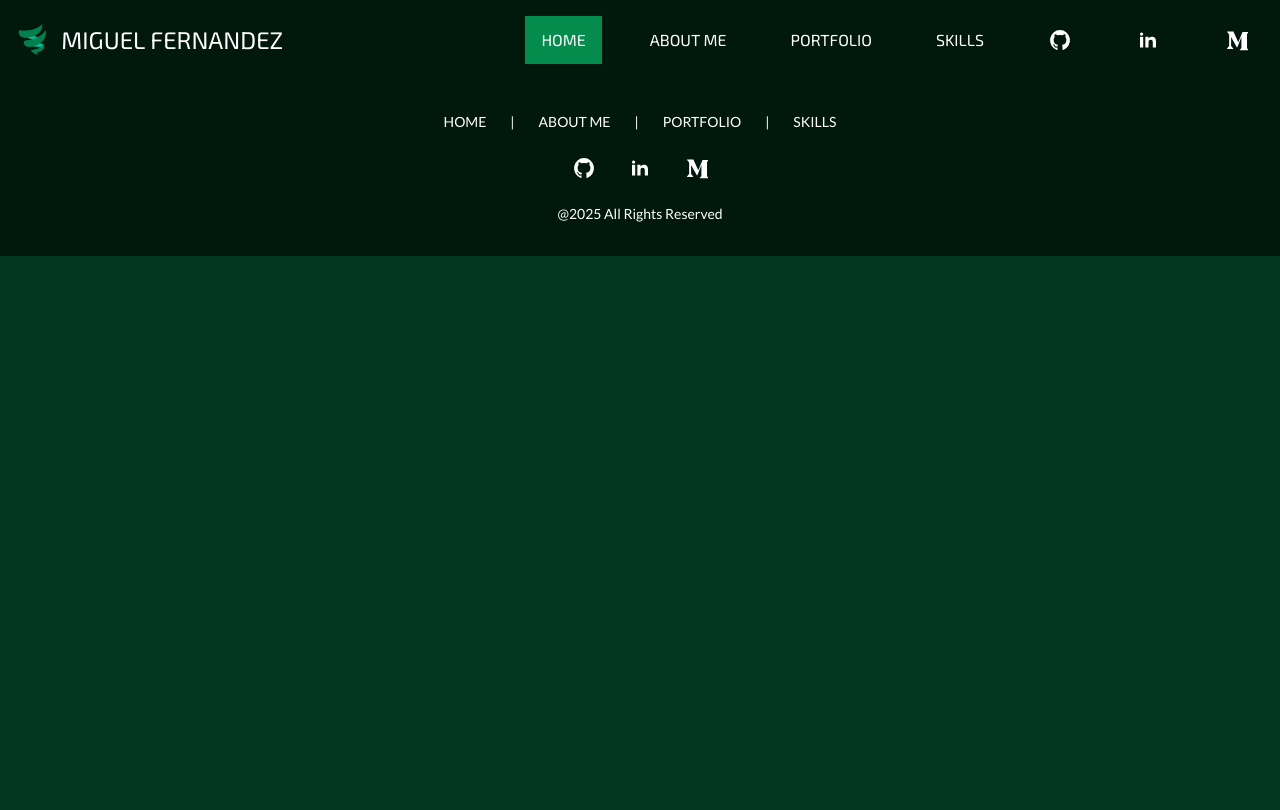
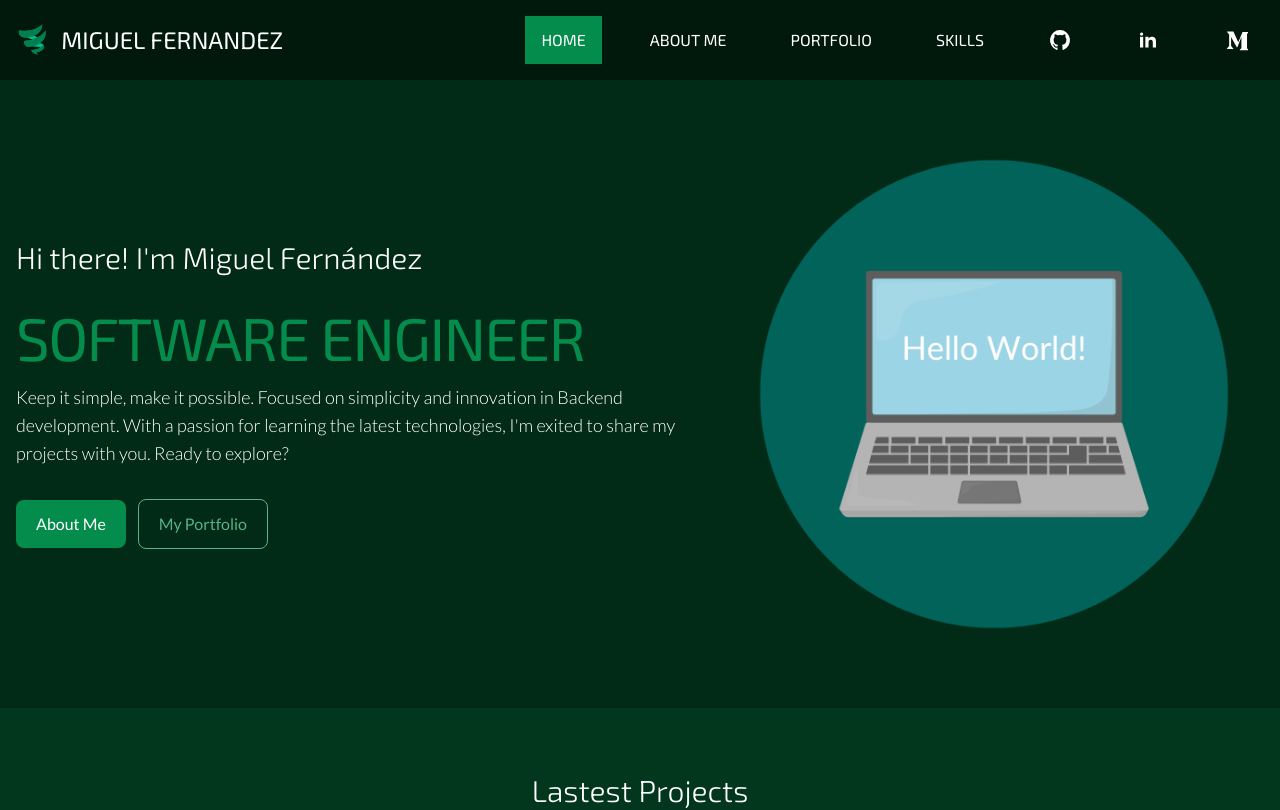
Before and after one commit to RazFernandez/Official_portfolio_web, a React (Vite) app: page / in a window 1280 px wide. Shown: the top 810 px of the page. Built offline with nearby package versions, Linux system fonts and the light colour scheme.

Commit message:
Now home pag is the root page
Alse the location of root component for loading the content of the pages was changedto the main src folder for better seeking

```diff
--- a/src/App.jsx
+++ b/src/App.jsx
@@ -3,7 +3,7 @@ import Navbar from './components/layout/Navbar'
 import Footer from './components/layout/Footer'
 import HeroSection from './Pages/Home/heroSection'
 import LastestProjectsSection from './Pages/Home/lastestProjectsSection'
-import Root from './components/root'
+import Root from './root'
 import Home from './Pages/Home/Home'
 import About from './Pages/AboutMe/About'
 import Portfolio from './Pages/Portfolio/Portfolio'
@@ -16,7 +16,7 @@ import Skills from './Pages/Skills/Skills'
 //Fix nested main tag
 const router = createBrowserRouter(createRoutesFromElements(
   <Route path='/' element={<Root />}>
-    <Route path='/home' element={<Home />}></Route>
+    <Route path='/' element={<Home />}></Route>
     <Route path='/about' element={<About />}></Route>
     <Route path='/portfolio' element={<Portfolio />}></Route>
     <Route path='/skills' element={<Skills />}></Route>
--- a/src/components/root.jsx
+++ b/src/root.jsx
@@ -9,8 +9,8 @@
 */
 
 import { Outlet } from "react-router";
-import Navbar from "./layout/Navbar";
-import Footer from "./layout/Footer";
+import Navbar from "./components/layout/Navbar";
+import Footer from "./components/layout/Footer";
 
 export default function Root() {
     return (
```
